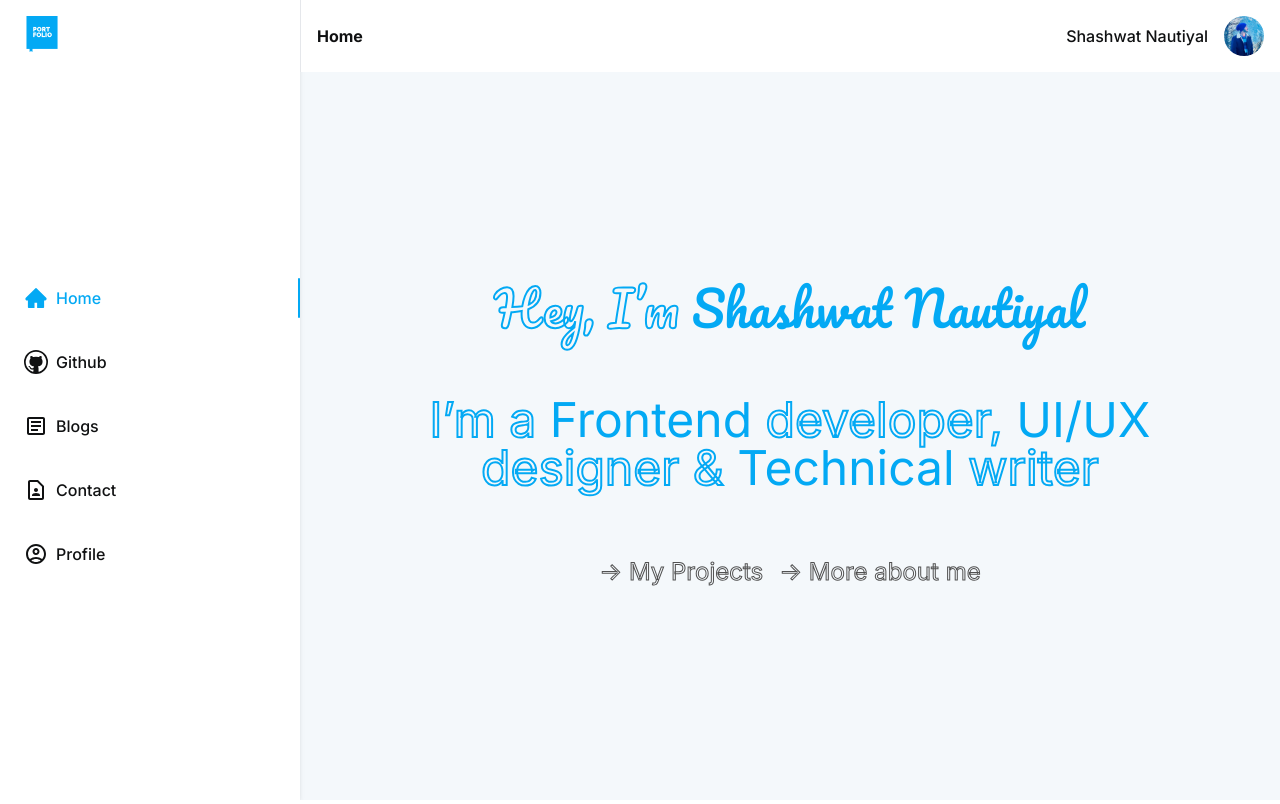
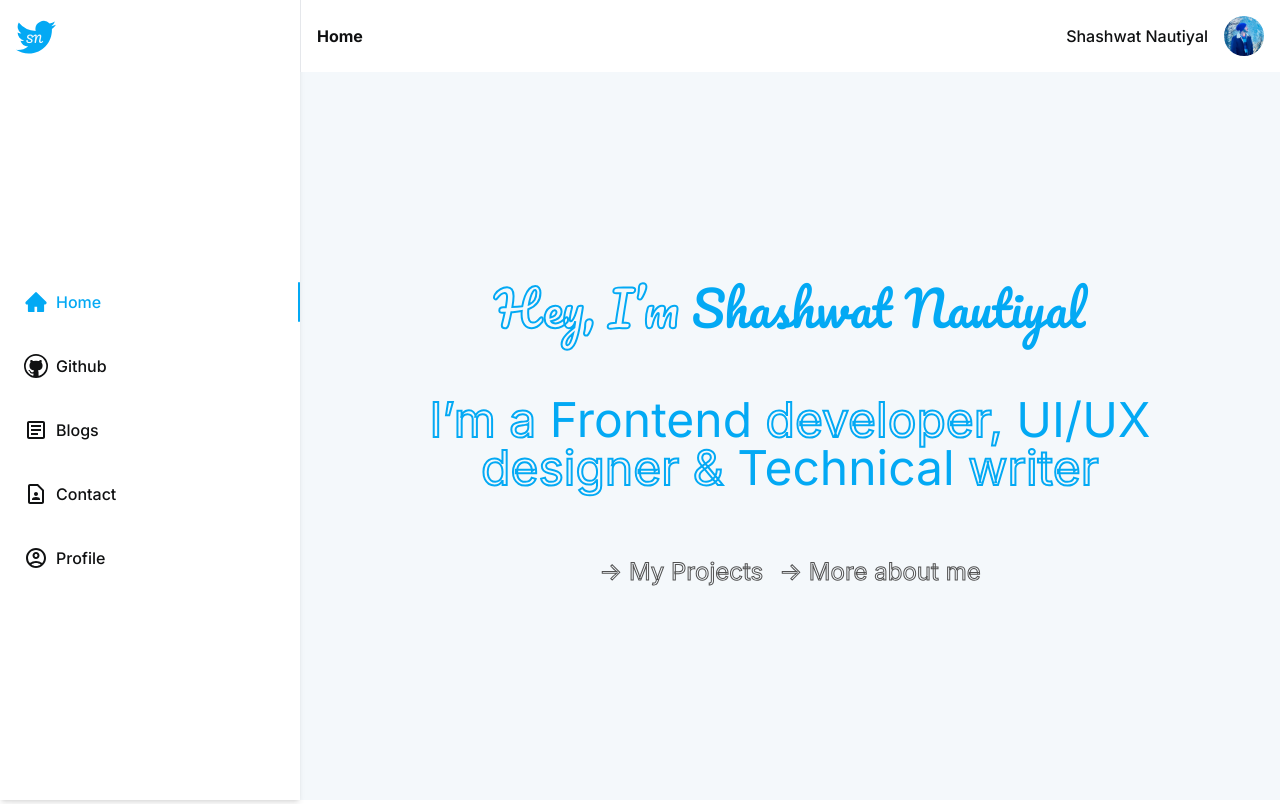
Before and after one commit to ShashwatNautiyal/twitter-portfolio, a Next.js app: page / in a window 1280 px wide. Built offline with nearby package versions, Linux system fonts and the light colour scheme.

Commit message:
update logo

```diff
--- a/src/ui/Sidebar/index.tsx
+++ b/src/ui/Sidebar/index.tsx
@@ -13,7 +13,14 @@ import { classNames } from "../../utils/common";
 import Link from "next/link";
 import { useRouter } from "next/router";
 import { useEffect, useRef, useState } from "react";
-import Image from "next/image";
+import { BsTwitter } from "react-icons/bs";
+import { Pacifico } from "@next/font/google";
+
+const pacifico = Pacifico({
+  weight: "400",
+  subsets: ["latin"],
+  variable: "--font-pacifico",
+});
 
 const Sidebar = () => {
   const { pathname } = useRouter();
@@ -36,13 +43,14 @@ const Sidebar = () => {
 
   return (
     <div className="bg-white h-screen min-w-[300px] py-4 shadow-md sticky top-0">
-      <Image
-        src={"/images/portfolio.png"}
-        alt="portfolio logo"
-        height={36}
-        width={36}
-        className="mx-6"
-      />
+      <div className="relative mx-4">
+        <span
+          className={`${pacifico.className} absolute text-white-light text-[10px] top-[16px] left-[10px]`}
+        >
+          SN
+        </span>
+        <BsTwitter size={40} className="text-blue" />
+      </div>
 
       <div className="flex h-[calc(100vh-36px-16px)] pl-2 flex-col justify-center gap-6 relative">
         {navLinks.map((link) => (
--- a/styles/globals.css
+++ b/styles/globals.css
@@ -35,6 +35,10 @@
     -webkit-text-stroke: 2px theme("colors.blue.DEFAULT");
   }
 
+  .text-stroke-white {
+    -webkit-text-stroke: 1px theme("colors.white.DEFAULT");
+  }
+
   .text-stroke-dark-gray {
     -webkit-text-stroke: 1px theme("colors.gray.dark");
   }
```
Also changed, not shown: public/images/portfolio.png (deleted).
